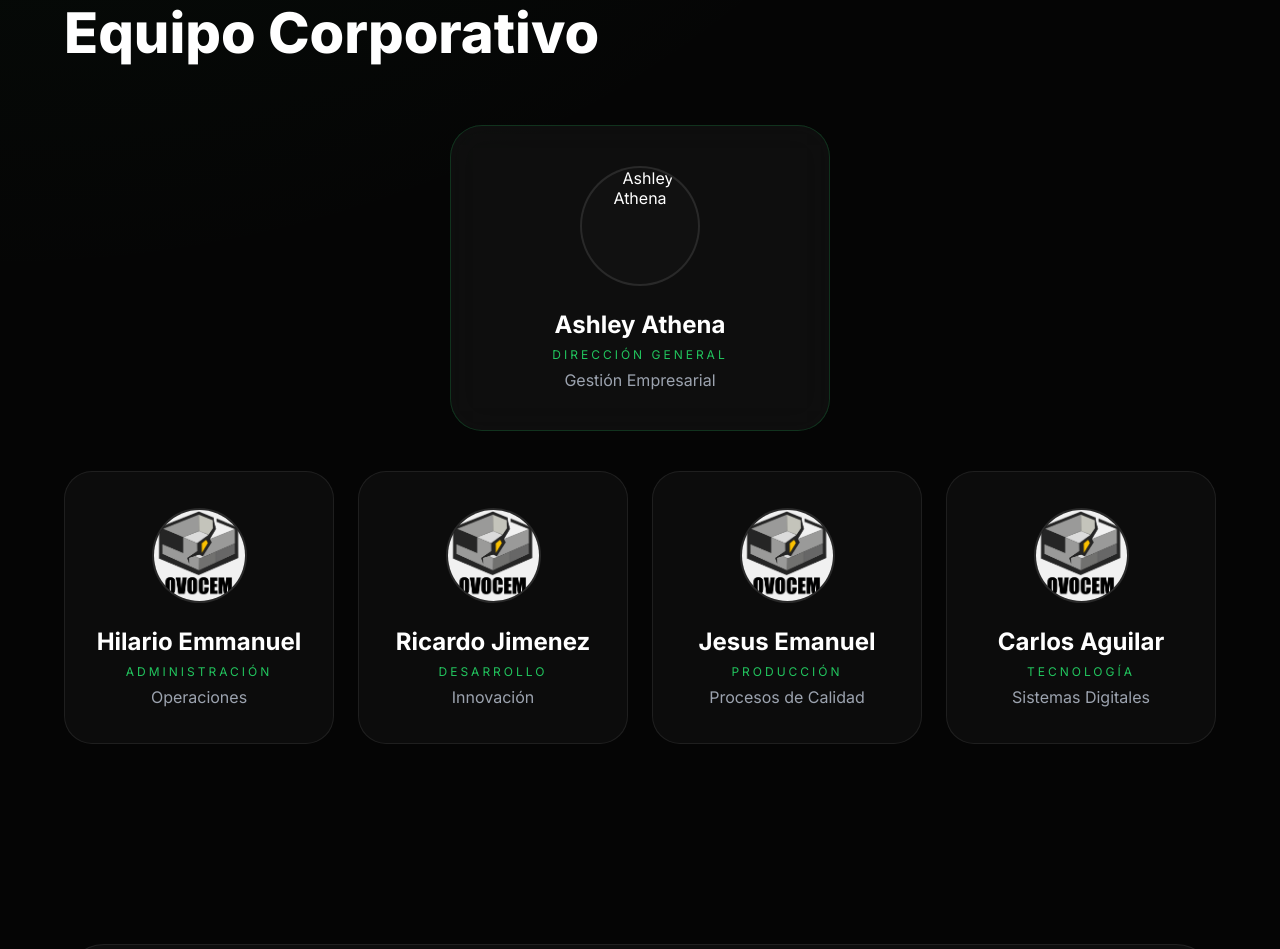
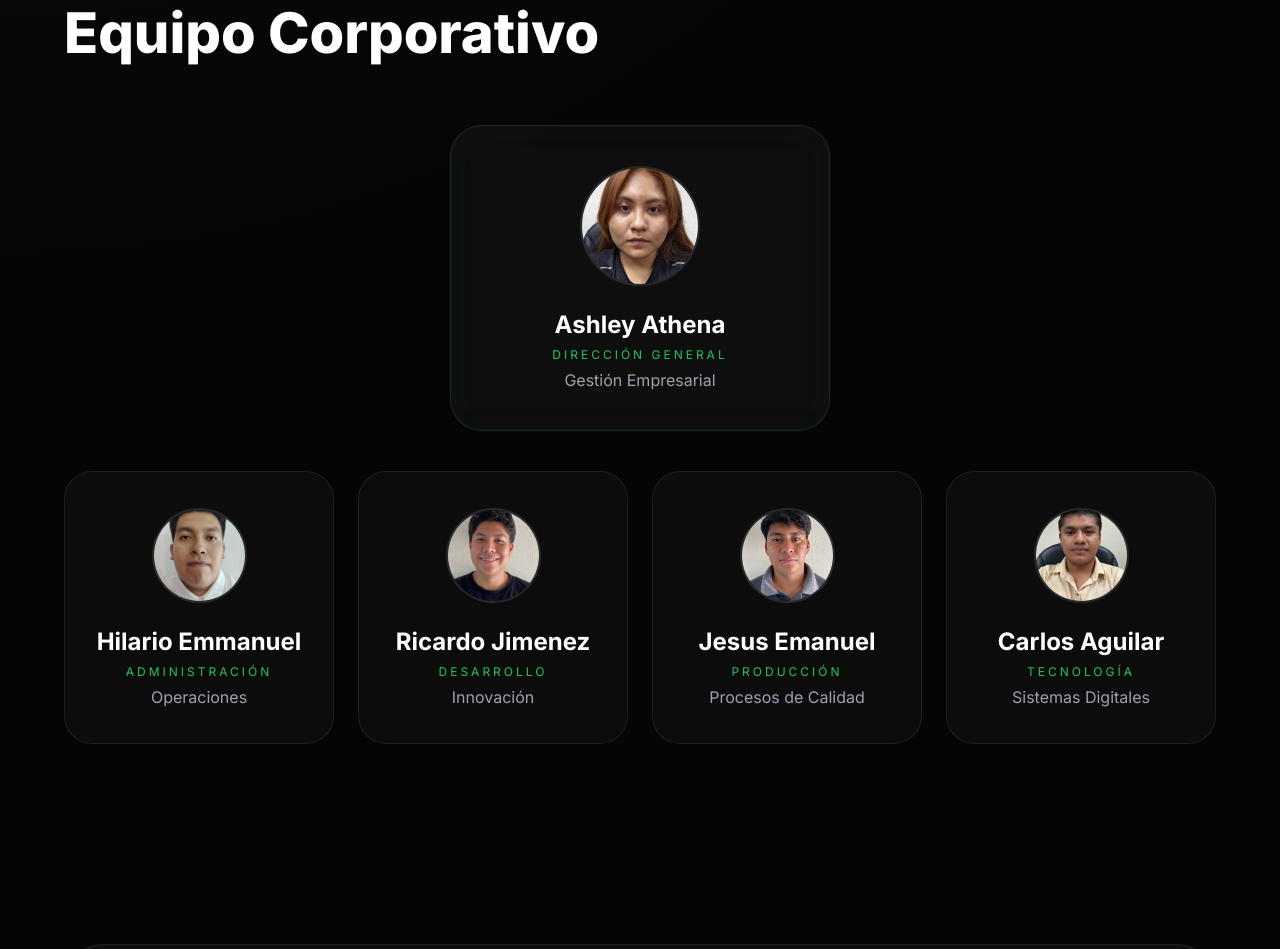
Before and after one commit to Carlosreyesaguilar823-glitch/OVOCEM, a plain HTML site: page equipo.html in a window 1280 px wide. Shown: the part 928-1877 px from the top of the page. Drawn offline with Linux system fonts and the light colour scheme.

Commit message:
Actualización de textos y fotos

```diff
--- a/equipo.html
+++ b/equipo.html
@@ -844,7 +844,7 @@ Equipo Corporativo
 
 <div class="photo">
 
-<img src="fotos/ashley.jpg" alt="Ashley Athena">
+<img src="ATHENA.jpg" alt="Ashley Athena">
 
 </div>
 
@@ -874,7 +874,7 @@ Gestión Empresarial
 
 <div class="photo">
 
-<img src="LOGO.png" alt="Hilario Emmanuel">
+<img src="HILARIO.png" alt="Hilario Emmanuel">
 
 </div>
 
@@ -902,7 +902,7 @@ Operaciones
 
 <div class="photo">
 
-<img src="LOGO.png" alt="Ricardo Jimenez">
+<img src="RICARDO.png" alt="Ricardo Jimenez">
 
 </div>
 
@@ -930,7 +930,7 @@ Innovación
 
 <div class="photo">
 
-<img src="LOGO.png" alt="Jesus Emanuel">
+<img src="JESUS.png" alt="Jesus Emanuel">
 
 </div>
 
@@ -958,7 +958,7 @@ Procesos de Calidad
 
 <div class="photo">
 
-<img src="LOGO.png" alt="Carlos Aguilar">
+<img src="CARLOS.png" alt="Carlos Aguilar">
 
 </div>
 
```
Also changed, not shown: ATHENA.jpg (added), CARLOS.png (added), HILARIO.png (added), JESUS.png (added), RICARDO.png (added), 1 other file.
